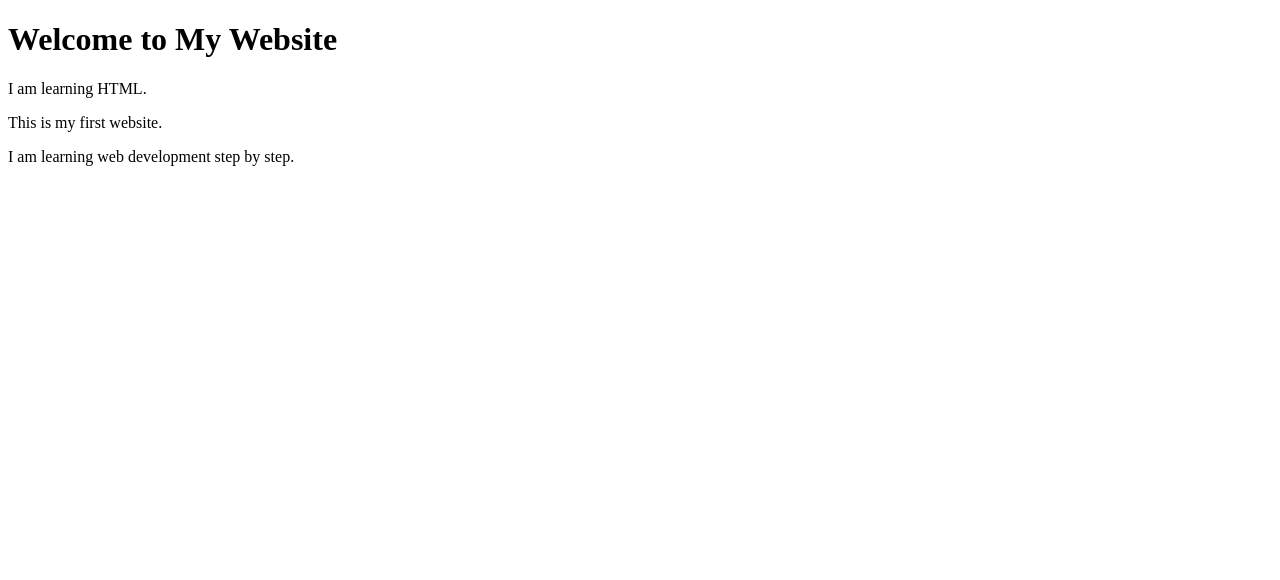
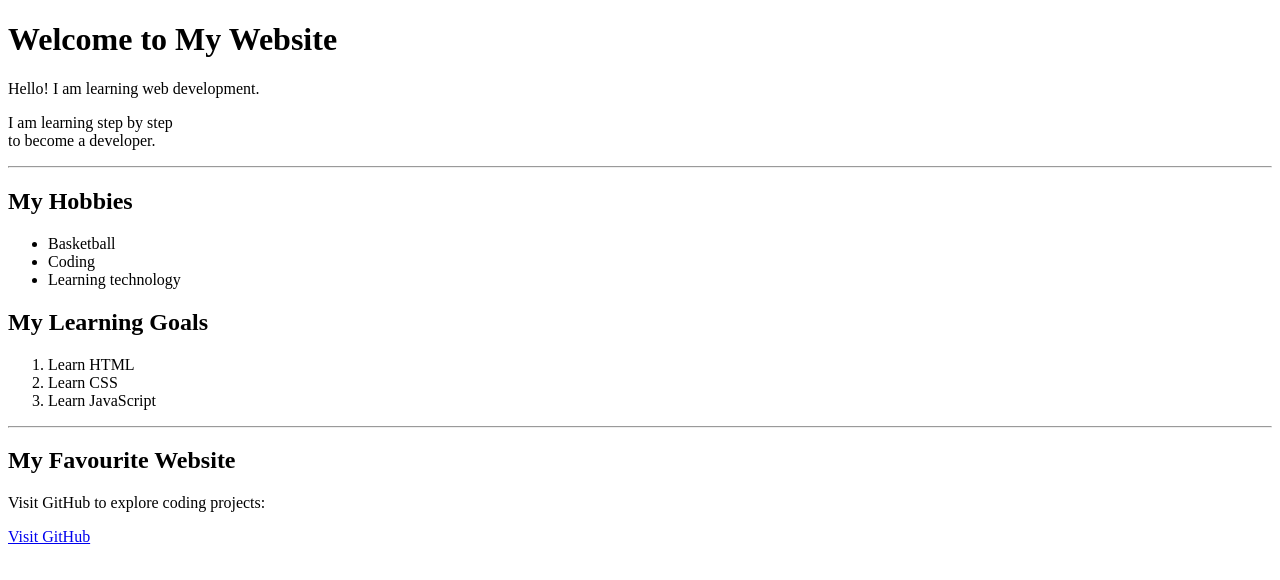
Before and after one commit to zstrahul-lgtm/my-first-repository, a plain HTML site: page index.html in a window 1280 px wide. Drawn offline with Linux system fonts and the light colour scheme.

Commit message:
Add personal profile webpage
Practised HTML headings, paragraphs, line breaks, lists, horizontal lines and links.

```diff
--- a/index.html
+++ b/index.html
@@ -2,15 +2,42 @@
 <!DOCTYPE html>
 <html>
 <head>
-    <title>My First Website</title>
+    <title>My Personal Website</title>
 </head>
 <body>
+
     <h1>Welcome to My Website</h1>
 
-    <p>I am learning HTML.</p>
+    <p>Hello! I am learning web development.</p>
 
-    <p>This is my first website.</p>
+    <p>I am learning step by step<br>
+    to become a developer.</p>
 
-    <p>I am learning web development step by step.</p>
+    <hr>
+
+    <h2>My Hobbies</h2>
+
+    <ul>
+        <li>Basketball</li>
+        <li>Coding</li>
+        <li>Learning technology</li>
+    </ul>
+
+    <h2>My Learning Goals</h2>
+
+    <ol>
+        <li>Learn HTML</li>
+        <li>Learn CSS</li>
+        <li>Learn JavaScript</li>
+    </ol>
+
+    <hr>
+
+    <h2>My Favourite Website</h2>
+
+    <p>Visit GitHub to explore coding projects:</p>
+
+    <a href="https://github.com">Visit GitHub</a>
+
 </body>
 </html>
```
